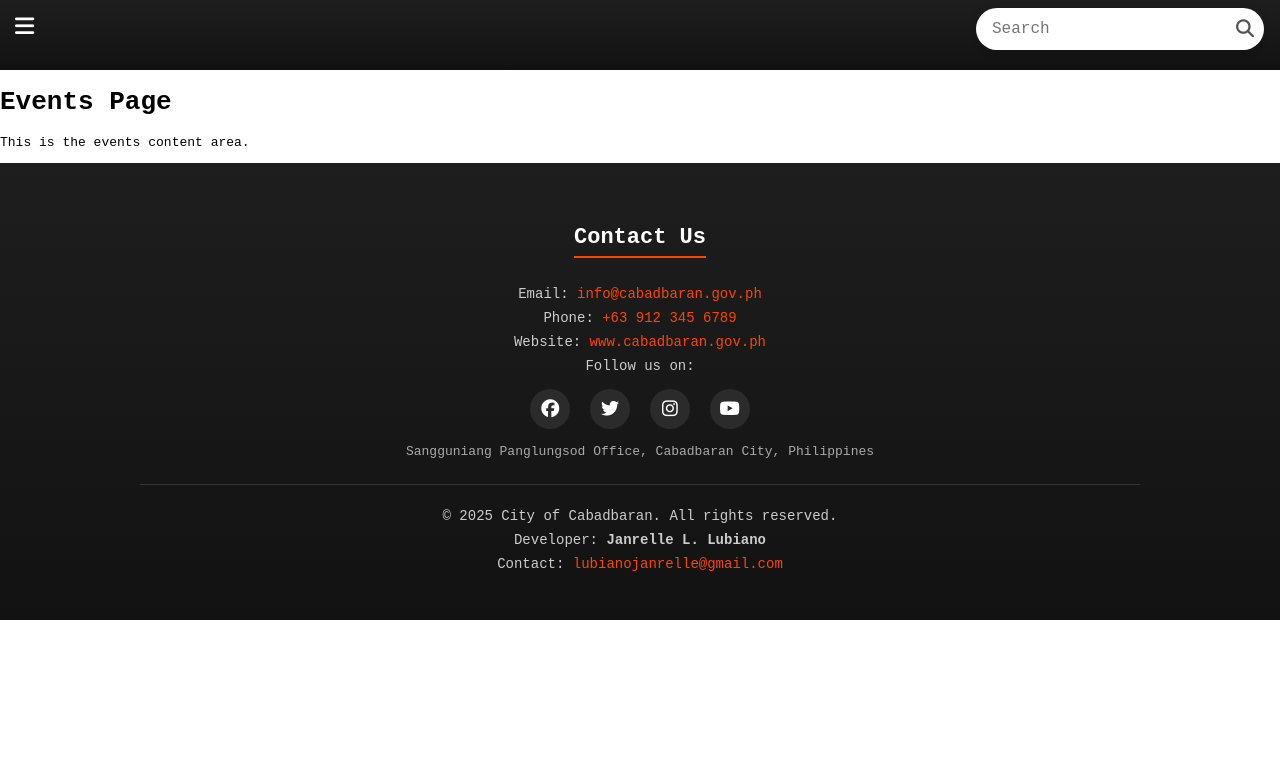
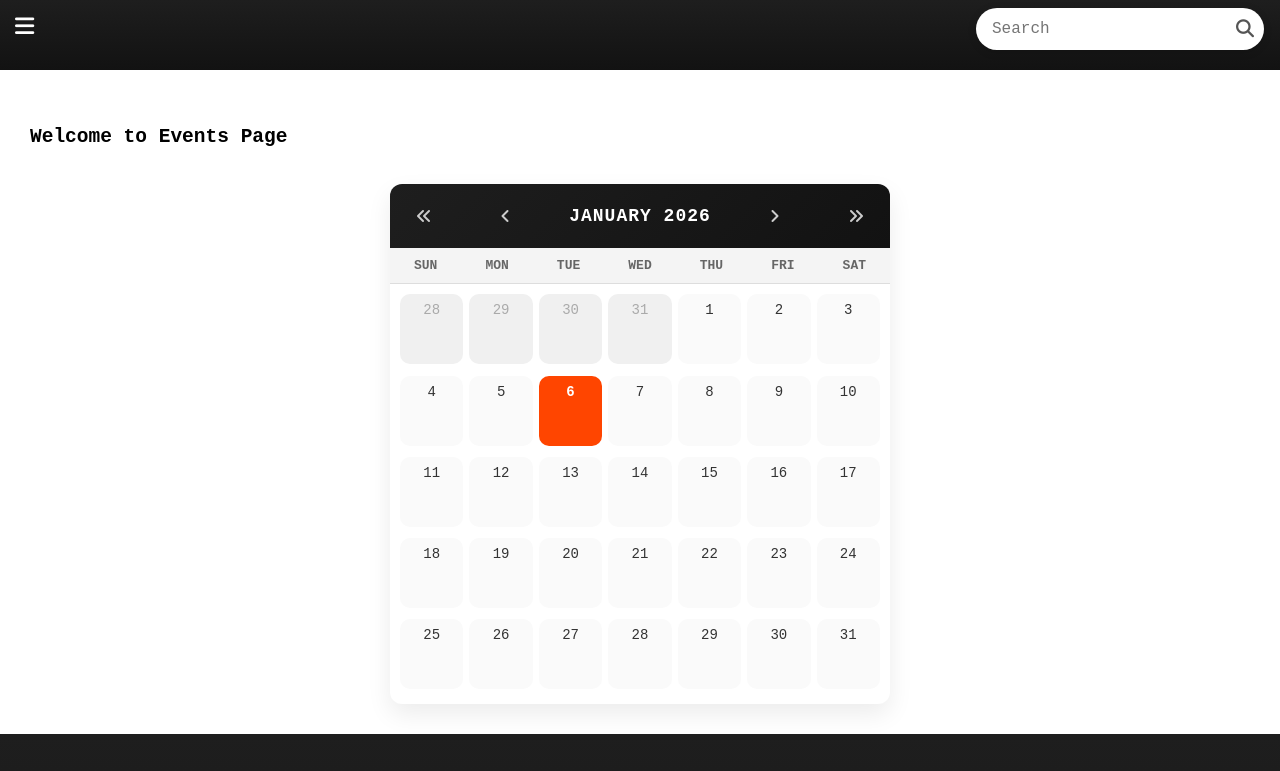
Before and after one commit to janrelle24/crbDashboard, a plain HTML site: page public/events.html in a window 1280 px wide. Shown: the top 771 px of the page. Drawn offline with Linux system fonts and the light colour scheme; no server answers.

Commit message:
create calendar for events page

```diff
--- a/public/events.html
+++ b/public/events.html
@@ -12,13 +12,42 @@
     <div id="header-placeholder"></div>
     <!--nav.html-->
     <div id="nav-placeholder"></div>
-    <main>
-        <h1>Events Page</h1>
-        <p>This is the events content area.</p>
+    <main class="main-pages">
+        <h2>Welcome to Events Page</h2>
+        <div class="main-calendar">
+            <div class="calendar-events">
+                <div class="head-events">
+                    <div id="prev-events" class="events-btn">
+                        <i class="fa-solid fa-angles-left"></i>
+                    </div>
+                    <div id="angle-left-events" class="events-btn">
+                        <i class="fa-solid fa-angle-left"></i>
+                    </div>
+                    <div id="month-year-events"></div>
+                    <div id="angle-right-events" class="events-btn">
+                        <i class="fa-solid fa-angle-right"></i>
+                    </div>
+                    <div id="next-events" class="events-btn">
+                        <i class="fa-solid fa-angles-right"></i>
+                    </div>
+                </div>
+                <div class="weekdays-events">
+                    <div><strong>SUN</strong></div>
+                    <div><strong>MON</strong></div>
+                    <div><strong>TUE</strong></div>
+                    <div><strong>WED</strong></div>
+                    <div><strong>THU</strong></div>
+                    <div><strong>FRI</strong></div>
+                    <div><strong>SAT</strong></div>
+                </div>
+                <div class="days-events" id="days-events"></div>
+            </div>
+        </div>
     </main>
     <!--footer.html-->
     <div id="footer-placeholder"></div>
     <script src="common.js" defer></script>
-    <script src="script.js" defer></script>
+    <script src="script.js"></script>
+    <script src="events.js" defer></script>
 </body>
 </html>
--- /dev/null
+++ b/public/events.js
@@ -0,0 +1,91 @@
+/* start script for events */
+document.addEventListener('DOMContentLoaded', function(){
+    console.log("DOMContentLoaded event fired");
+
+    const monthYearEvents = document.getElementById("month-year-events");
+    const daysContainerEvents = document.getElementById("days-events");
+    const leftBtnEvents = document.getElementById("angle-left-events");
+    const rightBtnEvents = document.getElementById("angle-right-events");
+    const prevYearEvents = document.getElementById("prev-events");
+    const nextYearEvents = document.getElementById("next-events");
+
+    if (!monthYearEvents || !daysContainerEvents || !leftBtnEvents || !rightBtnEvents || !prevYearEvents || !nextYearEvents) {
+        console.error("One or more required DOM elements are missing:", {
+            monthYearEvents,
+            daysContainerEvents,
+            leftBtnEvents,
+            rightBtnEvents,
+            prevYearEvents,
+            nextYearEvents
+        });
+        return;
+    }
+
+    console.log("All required DOM elements are present");
+
+    const monthsEvents = [
+        'JANUARY', 'FEBRUARY', 'MARCH', 'APRIL', 'MAY', 'JUNE',
+        'JULY', 'AUGUST', 'SEPTEMBER', 'OCTOBER', 'NOVEMBER', 'DECEMBER'
+    ];
+    let currentDateEvents = new Date();
+    let todayEvents = new Date();
+
+    function renderCalendarEvents(date){
+        console.log("Rendering calendar for date:", date);
+        const year = date.getFullYear();
+        const month = date.getMonth();
+        const firstDay = new Date(year, month, 1).getDay();
+        const lastDay = new Date(year, month + 1, 0).getDate();
+
+        console.log("Year:", year, "Month:", month, "First Day:", firstDay, "Last Day:", lastDay);
+
+        monthYearEvents.textContent = `${monthsEvents[month]} ${year}`;
+
+        daysContainerEvents.innerHTML = '';
+        // Previous month's dates
+        const prevMonthsLastDay = new Date(year, month, 0).getDate();
+        for (let i = firstDay; i > 0; i--) {
+            const dayDiv = document.createElement('div');
+            dayDiv.textContent = prevMonthsLastDay - i + 1;
+            dayDiv.classList.add('fade-events');
+            daysContainerEvents.appendChild(dayDiv);
+        }
+        // Current month's dates
+        for (let i = 1; i <= lastDay; i++) {
+            const dayDiv = document.createElement('div');
+            dayDiv.textContent = i;
+            if (i === todayEvents.getDate() && month === todayEvents.getMonth() && year === todayEvents.getFullYear()) {
+                dayDiv.classList.add('today-events');
+            }
+            daysContainerEvents.appendChild(dayDiv);
+        }
+        // Next month's dates
+        const nextMonthStartDay = (7 - (firstDay + lastDay) % 7) % 7;
+        for (let i = 1; i <= nextMonthStartDay; i++) {
+            const dayDiv = document.createElement('div');
+            dayDiv.textContent = i;
+            dayDiv.classList.add('fade-events');
+            daysContainerEvents.appendChild(dayDiv);
+        }
+    }
+
+    leftBtnEvents.addEventListener('click', function (){
+        currentDateEvents.setMonth(currentDateEvents.getMonth() - 1);
+        renderCalendarEvents(currentDateEvents);
+    });
+    rightBtnEvents.addEventListener('click', function (){
+        currentDateEvents.setMonth(currentDateEvents.getMonth() + 1);
+        renderCalendarEvents(currentDateEvents);
+    });
+    prevYearEvents.addEventListener('click', function(){
+        currentDateEvents.setFullYear(currentDateEvents.getFullYear() - 1);
+        renderCalendarEvents(currentDateEvents);
+    });
+    nextYearEvents.addEventListener('click', function(){
+        currentDateEvents.setFullYear(currentDateEvents.getFullYear() + 1);
+        renderCalendarEvents(currentDateEvents);
+    });
+
+    renderCalendarEvents(currentDateEvents);
+});
+/* end script for events */
--- a/public/script.js
+++ b/public/script.js
@@ -1,3 +1,9 @@
+console.log("Calendar elements:", {
+    monthYear: document.getElementById("month-year-events"),
+    days: document.getElementById("days-events")
+});
+
+
 /*start script for sidebar hamburger btn*/
 function initSidebar() {
     const sidebar = document.getElementById("sidebar");
@@ -20,6 +26,8 @@ function initSidebar() {
 }
 /*end script for sidebar hamburger btn*/
 /*start script for news page modal*/
+document.addEventListener("DOMContentLoaded", loadNews);
+
 const modal = document.getElementById("newsModal");
 const openModalBtn = document.getElementById("openModal");
 const closeModalBtns = document.querySelectorAll(".close-modal");
@@ -34,8 +42,6 @@ async function loadNews() {
     news = await res.json();
     renderTable();
 }
-
-document.addEventListener("DOMContentLoaded", loadNews);
 
 /* Modal controls */
 openModalBtn.onclick = () =>{
--- a/public/styles.css
+++ b/public/styles.css
@@ -245,7 +245,7 @@ body {
     color: #888;
 }
 /*end footer design*/
-/*news page design*/
+/* start news page design*/
 .main-pages{
     padding: 30px;
     margin-top: 10px;
@@ -438,3 +438,105 @@ body {
     color: #fff;
     transform: rotate(90deg);
 }
+/* end news page design*/
+/* start event page design*/
+.main-calendar {
+    display: flex;
+    justify-content: center;
+}
+.calendar-events {
+    width: 100%;
+    max-width: 500px;
+    border-radius: 12px;
+    margin-top: 20px;
+    background: #ffffff;
+    overflow: hidden;
+    box-shadow: 0 10px 25px rgba(0,0,0,0.08);
+}
+
+/* Header */
+.head-events {
+    display: flex;
+    align-items: center;
+    justify-content: space-between;
+    padding: 14px 16px;
+    background: linear-gradient(135deg, #1e1e1e, #121212);
+    color: #fff;
+}
+#month-year-events {
+    font-size: 18px;
+    font-weight: 600;
+    letter-spacing: 1px;
+}
+.events-btn {
+    width: 36px;
+    height: 36px;
+    border-radius: 8px;
+    display: flex;
+    align-items: center;
+    justify-content: center;
+    cursor: pointer;
+    color: #ccc;
+    transition: background 0.2s ease, color 0.2s ease, transform 0.1s ease;
+}
+.events-btn:hover {
+    background: #2b2b2b;
+    color: #fff;
+    transform: scale(1.05);
+}
+
+/* Weekdays */
+.weekdays-events {
+    display: grid;
+    grid-template-columns: repeat(7, 1fr);
+    background: #f4f4f4;
+    border-bottom: 1px solid #ddd;
+}
+.weekdays-events div {
+    text-align: center;
+    padding: 10px 0;
+    font-size: 13px;
+    color: #666;
+}
+
+/* Days grid */
+.days-events {
+    min-height: 420px;
+    display: grid;
+    visibility: visible;
+    grid-template-columns: repeat(7, 1fr);
+    padding: 10px;
+    gap: 6px;
+}
+.days-events div {
+    height: 70px;
+    padding: 8px;
+    border-radius: 10px;
+    background: #fafafa;
+    color: #333;
+    font-size: 14px;
+    cursor: pointer;
+    transition: background 0.2s ease, transform 0.1s ease;
+    position: relative;
+    text-align: center;
+}
+.days-events div:hover {
+    background: #ececec;
+    transform: scale(1.03);
+}
+.days-events .today-events {
+    background: orangered;
+    color: #fff;
+    font-weight: 600;
+}
+.days-events .today-events:hover {
+    background: #ff5722;
+}
+/* Adjusting the fade-events style to make it more visible */
+.days-events .fade-events {
+    background: #f0f0f0; /* Light background for better visibility */
+    cursor: default;
+    color: #aaa; /* Slightly darker color for better contrast */
+}
+
+/* end event page design*/
```
Also changed, not shown: public/news.html (+1 -1 lines).
